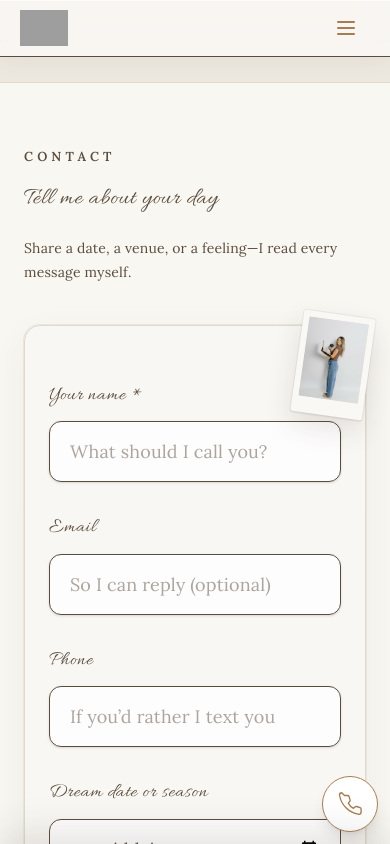
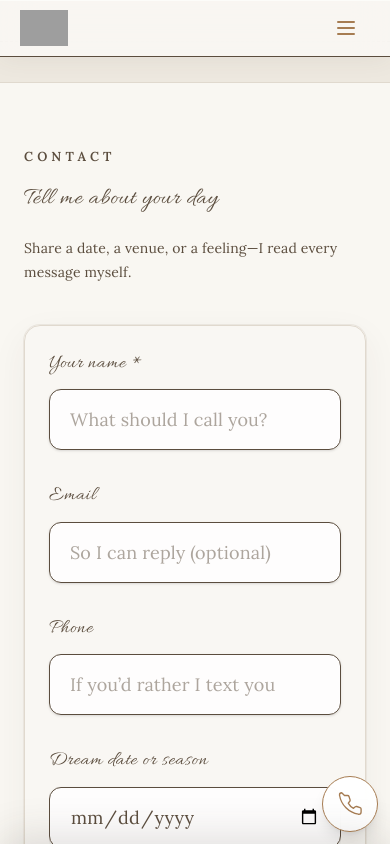
Before and after one commit to DeeCiii15/photography-app, a Next.js app: page /contact in a window 390 px wide. Shown: the top 844 px of the page. Built offline with nearby package versions, Linux system fonts and the light colour scheme; grey boxes are pictures that could not be loaded.

Commit message:
Complete Re-work

```diff
--- a/src/app/contact/page.tsx
+++ b/src/app/contact/page.tsx
@@ -42,21 +42,7 @@ export default function ContactPage() {
               </div>
               <div className="flex min-h-0 flex-col lg:col-span-7">
                 <div className="relative flex min-h-0 flex-1 flex-col overflow-visible rounded-2xl border border-[#e0d9ce] bg-[#faf8f4]/92 p-6 shadow-[0_12px_36px_rgba(61,52,44,0.06)] ring-1 ring-[#e8e3db]/80 dark:border-boho-stone/40 dark:bg-boho-bark/48 dark:ring-boho-stone/25 sm:p-8 md:p-10">
-                  <div className="pointer-events-none absolute -right-1 -top-3 z-20 w-[4.5rem] rotate-[8deg] sm:-top-4 sm:right-5 sm:w-[6.25rem] sm:rotate-[6deg] md:right-8 md:w-28 md:rotate-[5deg] lg:hidden">
-                    <div className="scrapbook-mat relative rounded-[2px] bg-[#faf8f4] p-1.5 pb-4 shadow-[0_10px_28px_rgba(61,52,44,0.18)] ring-1 ring-[#cfc4b2]/50 dark:bg-[#2a2622] dark:ring-boho-stone/40">
-                      <div className="relative aspect-[3/4] w-full overflow-hidden rounded-[1px] bg-[#e8e3db] dark:bg-boho-ink">
-                        <Image
-                          src={SITE_IMAGES.contactPhoto}
-                          alt="Taylor — photographer"
-                          fill
-                          className="object-cover object-[center_15%]"
-                          sizes="112px"
-                          priority
-                        />
-                      </div>
-                    </div>
-                  </div>
-                  <BookingForm className="mx-0 max-w-xl pt-8 sm:pt-4 sm:pr-32 md:pr-36 lg:pt-0 lg:pr-0" />
+                  <BookingForm className="mx-0 max-w-xl" />
                 </div>
               </div>
             </div>
--- a/src/app/experience/page.tsx
+++ b/src/app/experience/page.tsx
@@ -88,32 +88,34 @@ export default function ExperiencePage() {
                   className="rounded-2xl border border-[#e0d9ce] bg-[#faf8f4]/95 p-8 shadow-[0_8px_28px_rgba(61,52,44,0.05)] ring-1 ring-[#e8e3db]/85 dark:border-boho-stone/40 dark:bg-boho-bark/55 dark:ring-boho-stone/25 sm:p-10"
                 >
                   <div
-                    className={`flex flex-row items-start gap-4 sm:gap-6 lg:gap-12 ${index % 2 === 1 ? 'flex-row-reverse' : ''}`}
+                    className={`relative flex flex-col items-stretch gap-6 sm:flex-row sm:items-start sm:gap-6 lg:gap-12 ${index % 2 === 1 ? 'sm:flex-row-reverse' : ''}`}
                   >
-                    <div className="min-w-0 flex-1 overflow-hidden">
-                      <div className="flex flex-col gap-4 sm:flex-row sm:items-baseline sm:gap-6">
+                    <div className="min-w-0 w-full flex-1 overflow-hidden pr-[4.5rem] sm:overflow-visible sm:pr-0">
+                      <div className="flex w-full flex-col gap-3 sm:flex-row sm:items-baseline sm:gap-6">
                         <span
                           className="font-display text-4xl tabular-nums leading-none text-coral/45 dark:text-[#d4a574]/55 sm:w-14 sm:shrink-0 sm:text-5xl"
                           aria-hidden
                         >
                           {String(index + 1).padStart(2, '0')}
                         </span>
-                        <div className="min-w-0 flex-1">
-                          <h3 className="font-display text-xl font-medium text-cream-dark dark:text-cream sm:text-2xl">
+                        <div className="min-w-0 w-full max-w-none flex-1">
+                          <h3 className="w-full font-display text-xl font-medium text-cream-dark dark:text-cream sm:text-2xl">
                             {step.title}
                           </h3>
-                          <p className="mt-4 font-body text-base font-light leading-[1.85] text-cream-dark/85 dark:text-cream/82">
+                          <p className="mt-4 w-full max-w-none font-body text-base font-light leading-[1.85] text-cream-dark/85 dark:text-cream/82">
                             {step.body}
                           </p>
                         </div>
                       </div>
                     </div>
+                    <div className="absolute right-3 top-3 z-10 w-fit sm:static sm:right-auto sm:top-auto sm:z-auto sm:shrink-0">
                       <ExperienceProcessPostIt
                         src={step.postItSrc}
                         alt={step.postItAlt}
                         stepNumber={index + 1}
                         rotationIndex={index}
                       />
+                    </div>
                   </div>
                 </li>
               ))}
@@ -125,7 +127,7 @@ export default function ExperiencePage() {
           className="scroll-mt-24 border-t border-[#e0d9ce] bg-[#f4f1eb] px-6 py-16 dark:border-boho-stone/40 dark:bg-boho-ink sm:px-10 lg:px-16 lg:py-24"
           aria-labelledby="faq-heading"
         >
-          <div className="mx-auto max-w-3xl">
+          <div className="mx-auto max-w-3xl text-center sm:text-left">
             <p className="section-eyebrow text-boho-sage">Questions</p>
             <h2
               id="faq-heading"
@@ -133,21 +135,23 @@ export default function ExperiencePage() {
             >
               Straight answers
             </h2>
-            <p className="mt-4 font-body text-base font-light leading-[1.8] text-cream-dark/75 dark:text-cream/72">
+            <p className="mt-4 font-body text-base font-light leading-[1.8] text-cream-dark/75 dark:text-cream/72 sm:max-w-none">
               Tap any row to read more—one topic at a time so the page stays easy
               on the eyes.
             </p>
-            <div className="mt-12 space-y-3">
+            <div className="mt-12 space-y-3 text-left">
               {EXPERIENCE_FAQS.map((faq) => (
                 <details
                   key={faq.question}
-                  className="group rounded-2xl border border-[#e0d9ce] bg-[#faf8f4]/95 shadow-sm ring-1 ring-[#e8e3db]/80 transition-[box-shadow] open:shadow-[0_12px_32px_rgba(61,52,44,0.08)] dark:border-boho-stone/40 dark:bg-boho-bark/50 dark:ring-boho-stone/25 dark:open:shadow-[0_12px_32px_rgba(0,0,0,0.2)]"
+                  className="group rounded-2xl border border-[#e0d9ce] bg-[#faf8f4]/95 text-center shadow-sm ring-1 ring-[#e8e3db]/80 transition-[box-shadow] open:shadow-[0_12px_32px_rgba(61,52,44,0.08)] dark:border-boho-stone/40 dark:bg-boho-bark/50 dark:ring-boho-stone/25 dark:open:shadow-[0_12px_32px_rgba(0,0,0,0.2)] sm:text-left"
                 >
-                  <summary className="flex min-h-14 cursor-pointer list-none items-center justify-between gap-4 px-6 py-5 font-display text-lg leading-snug text-cream-dark marker:content-none touch-manipulation sm:min-h-0 sm:px-8 sm:py-6 sm:text-xl dark:text-cream [&::-webkit-details-marker]:hidden">
-                    <span className="min-w-0 pr-2">{faq.question}</span>
+                  <summary className="flex min-h-14 cursor-pointer list-none flex-col items-center gap-2 px-6 py-5 font-display text-lg leading-snug text-cream-dark marker:content-none touch-manipulation sm:min-h-0 sm:flex-row sm:items-center sm:justify-between sm:gap-4 sm:px-8 sm:py-6 sm:text-xl dark:text-cream [&::-webkit-details-marker]:hidden">
+                    <span className="min-w-0 max-w-md pr-0 sm:max-w-none sm:pr-2">
+                      {faq.question}
+                    </span>
                     <FaqChevron />
                   </summary>
-                  <div className="border-t border-[#e0d9ce] px-6 pb-6 pt-5 font-body text-base font-light leading-[1.85] text-cream-dark/88 dark:border-boho-stone/35 dark:text-cream/84 sm:px-8 sm:pb-8 sm:pt-6">
+                  <div className="border-t border-[#e0d9ce] px-6 pb-6 pt-5 text-center font-body text-base font-light leading-[1.85] text-cream-dark/88 dark:border-boho-stone/35 dark:text-cream/84 sm:px-8 sm:pb-8 sm:pt-6 sm:text-left">
                     {faq.answer}
                   </div>
                 </details>
--- a/src/app/page.tsx
+++ b/src/app/page.tsx
@@ -61,7 +61,7 @@ export default function Home() {
         >
           <div className="mx-auto max-w-[2000px]">
             <div className="grid grid-cols-3 gap-1.5 px-3 pb-4 pt-3 sm:pb-4 md:gap-2 md:px-4 md:pb-16 md:pt-4 lg:gap-3 lg:px-6 lg:pb-20">
-              <div className="relative z-[1] -translate-y-1 rotate-[-1.5deg] sm:-translate-y-2 sm:rotate-[-2deg] md:aspect-[4/5] md:h-auto md:min-h-[min(85vh,900px)] md:-translate-y-4 md:rotate-[-2.5deg] md:rounded-sm">
+              <div className="relative z-[1] -translate-y-1 rotate-[1.5deg] sm:-translate-y-2 sm:rotate-[2deg] md:aspect-[4/5] md:h-auto md:min-h-[min(85vh,900px)] md:-translate-y-4 md:rotate-[-2.5deg] md:rounded-sm">
                 <div className="mood-board-bob relative h-[4.75rem] overflow-hidden rounded-md shadow-[0_6px_20px_rgba(61,52,44,0.12)] sm:h-28 md:h-full md:min-h-[min(85vh,900px)] md:rounded-none">
                   <Image
                     src={SITE_IMAGES.moodField}
```
Lines whose indentation alone changed are shown as unchanged.
